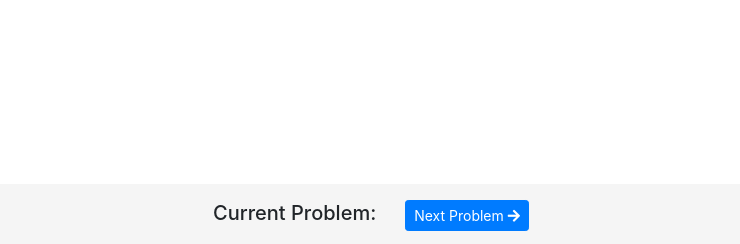
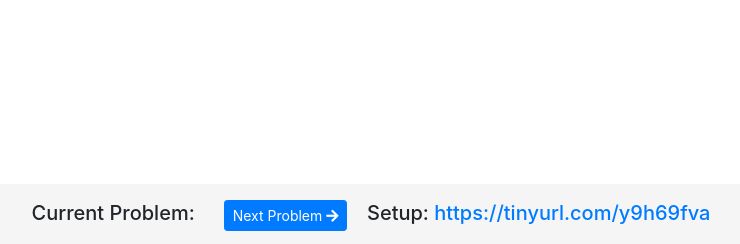
Before and after one commit to kaaniboy/litcode, a Flask app: page /room/1 in a window 1280 px wide. Shown: the part 556-800 px from the top of the page, without its empty margins (269-1009 px from the left). Run offline with Flask 2, Linux system fonts and the light colour scheme; some libraries are stand-ins or nearby versions.

Commit message:
Add instructions to footer

```diff
--- a/web/static/main.css
+++ b/web/static/main.css
@@ -99,3 +99,7 @@ html, body {
 #next_problem_btn {
     margin-left: 15px;
 }
+
+#setup_info {
+    padding-left: 15px;
+}
--- a/web/templates/room.html
+++ b/web/templates/room.html
@@ -49,6 +49,7 @@
                 Next Problem
                 <i class="fa fa-arrow-right" aria-hidden="true"></i>
             </button>
+            <h5 id="setup_info">Setup: <a href="https://tinyurl.com/y9h69fva">https://tinyurl.com/y9h69fva</a></h5>
         </div>
     </footer>
 
```
